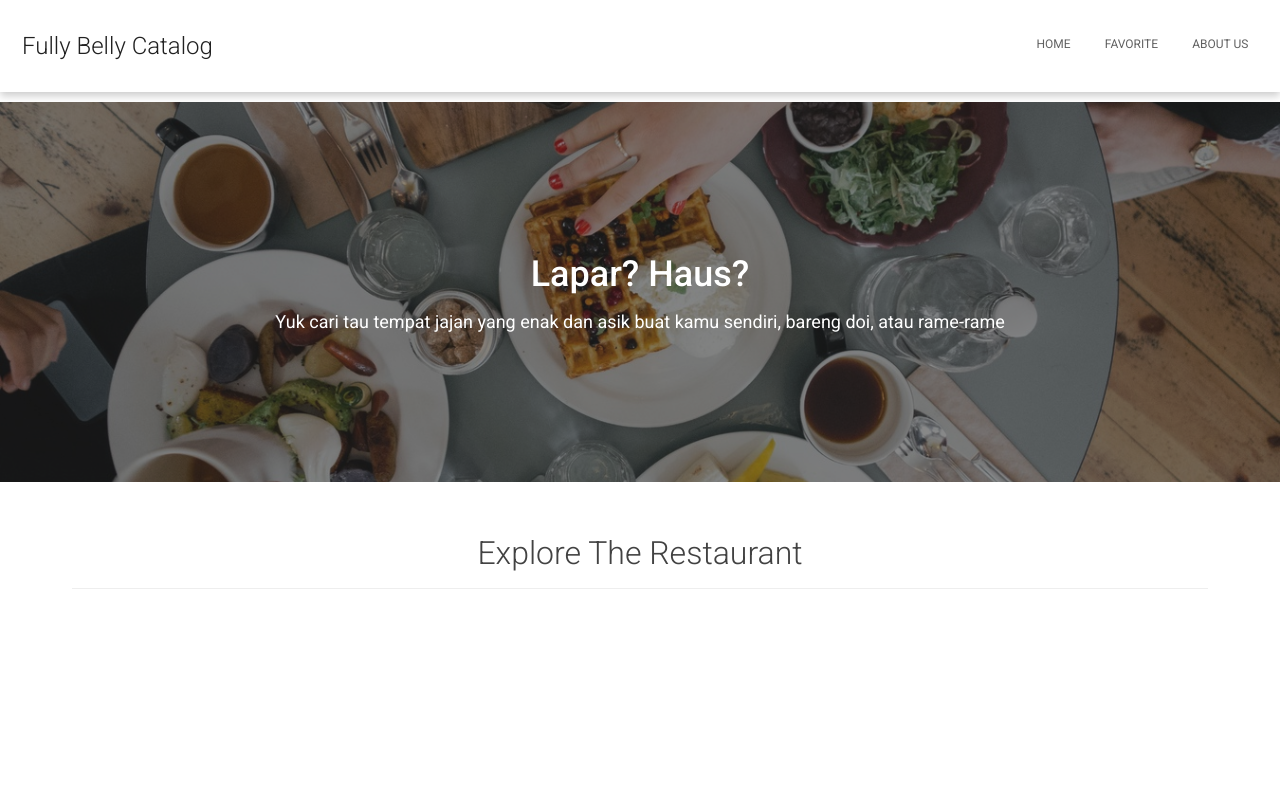
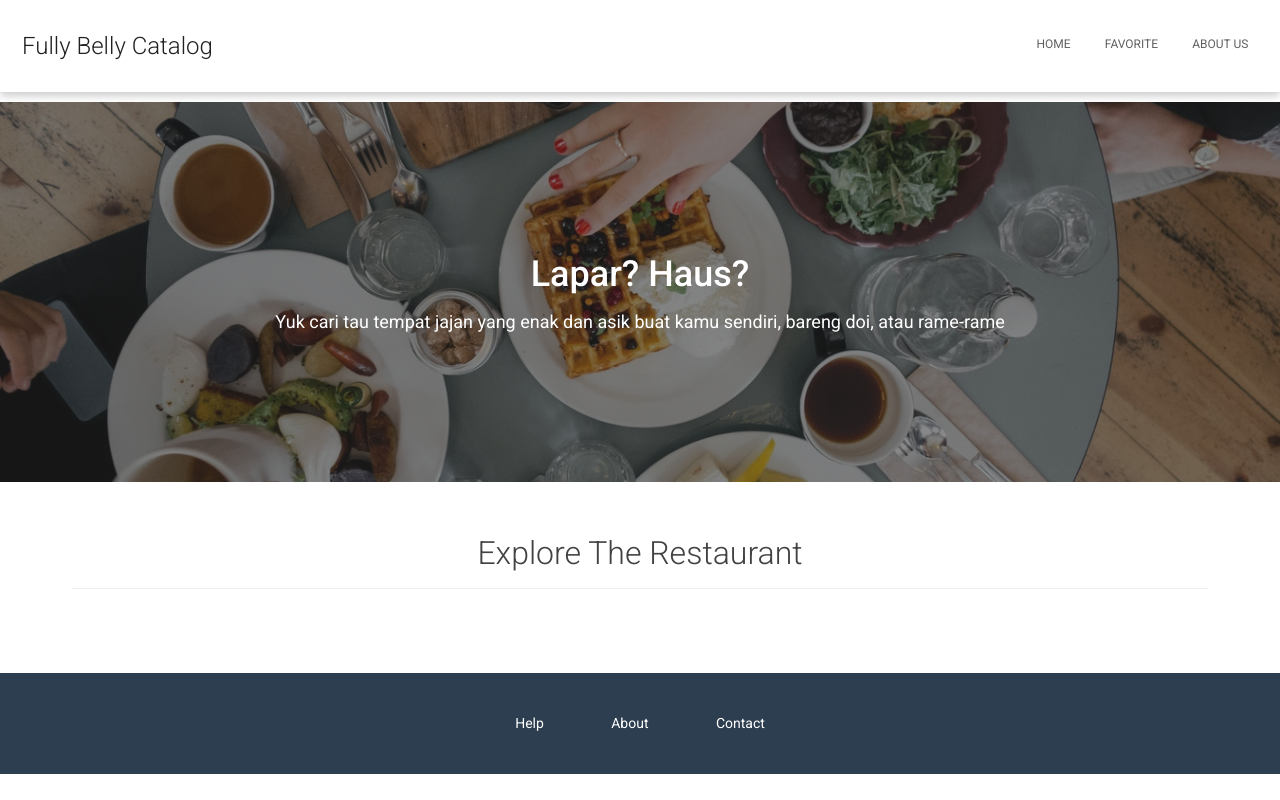
Before and after one commit to Z4nR/18.Restaurant-Apps, a website built with webpack: page src/templates/index.html in a window 1280 px wide. Built offline with nearby package versions, Linux system fonts and the light colour scheme.

Commit message:
privacy update

```diff
--- a/src/scripts/component/resto-list.js
+++ b/src/scripts/component/resto-list.js
@@ -13,9 +13,9 @@ class RestoList extends HTMLElement {
 
   render () {
     this.shadowDOM.innerHTML = ''
-    this._restaurants.forEach(resto => {
+    this._restaurants.forEach(restaurants => {
       const restoItems = document.createElement('resto-item')
-      restoItems.restaurant = resto
+      restoItems.restaurant = restaurants
       this.shadowDOM.appendChild(restoItems)
     })
   }
--- a/src/styles/main.css
+++ b/src/styles/main.css
@@ -196,3 +196,30 @@
     font-size: 12px;
     line-height: 1.5em;
 }
+
+/* footer */
+
+footer {
+    background-color: #2c3e50;
+    padding: 2em;
+    width: 100%;
+    text-align: center;
+}
+
+footer ul {
+    margin: 0 auto;
+    display: inline-block;
+}
+
+footer li {
+    display: inline-block;
+    margin: 0 1em;
+    font-size: 14px;
+}
+
+footer a {
+    display: inline-block;
+    padding: 1.3em;
+    text-decoration: none;
+    color: #fff
+}
--- a/src/templates/index.html
+++ b/src/templates/index.html
@@ -19,9 +19,9 @@
 
             <nav id="drawer" class="nav">
                 <ul class="nav_list">
-                    <li class="nav_item"><a href="#">Home</a></li>
+                    <li class="nav_item"><a href="/">Home</a></li>
                     <li class="nav_item"><a href="#">Favorite</a></li>
-                    <li class="nav_item"><a href="https://github.com/Z4nR">About Us</a></li>
+                    <li class="nav_item"><a href="#">About Us</a></li>
                 </ul>
             </nav>
         </div>
@@ -45,5 +45,12 @@
             </div>
         </section>
     </main>
+    <footer>
+        <ul>
+            <li><a href="#">Help</a></li>
+            <li><a href="#">About</a></li>
+            <li><a href="#">Contact</a></li>
+        </ul>
+    </footer>
 </body>
 </html>
```
